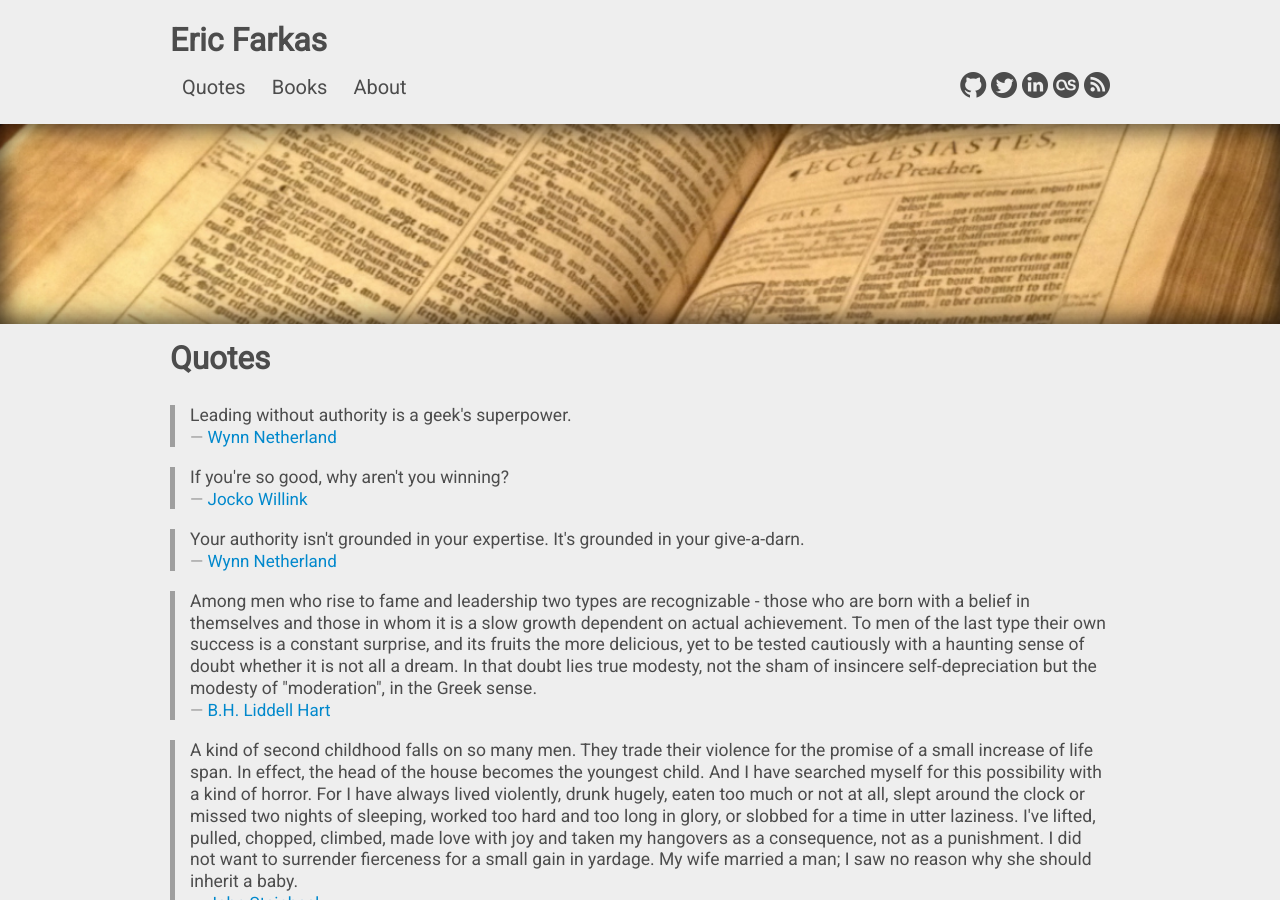
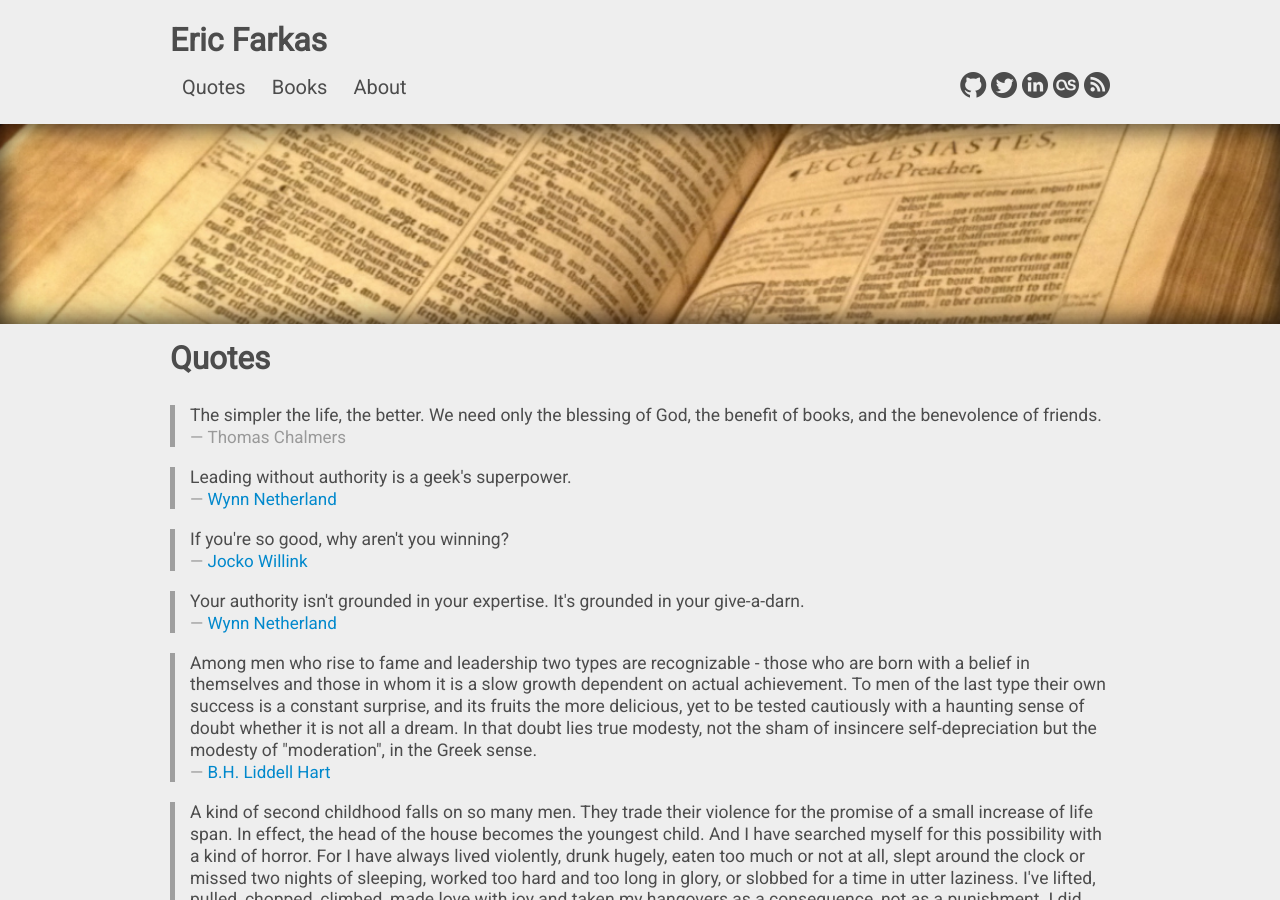
Before and after one commit to speric/speric.github.com, a Jekyll site: the page built from quotes.html, in a window 1280 px wide and 900 px high. Built offline with Jekyll 4.4.1, drawn with Linux system fonts in a browser that asks for light colours; some web fonts are replaced; comment, search, counter and statistics services are not loaded.

Commit message:
Add Chalmers quote

```diff
--- a/quotes.html
+++ b/quotes.html
@@ -7,6 +7,14 @@ description: A collection of thought-provoking quotes.
 
 <h2>Quotes</h2>
 <br/>
+
+<blockquote>
+  <p>
+    The simpler the life, the better. We need only the blessing of God,
+    the benefit of books, and the benevolence of friends.
+  </p>
+  <small>Thomas Chalmers</small>
+</blockquote>
 
 <blockquote>
   <p>
```
